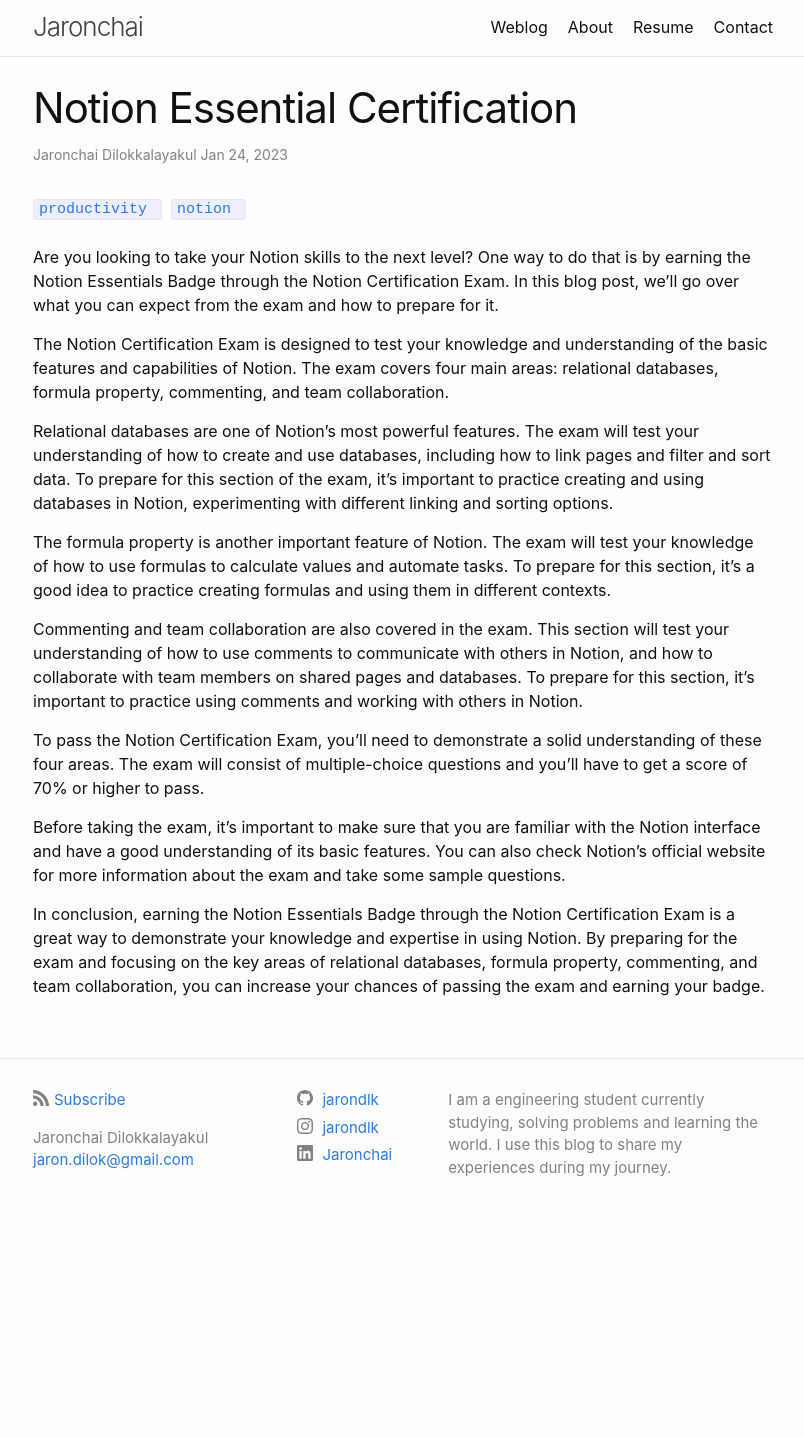
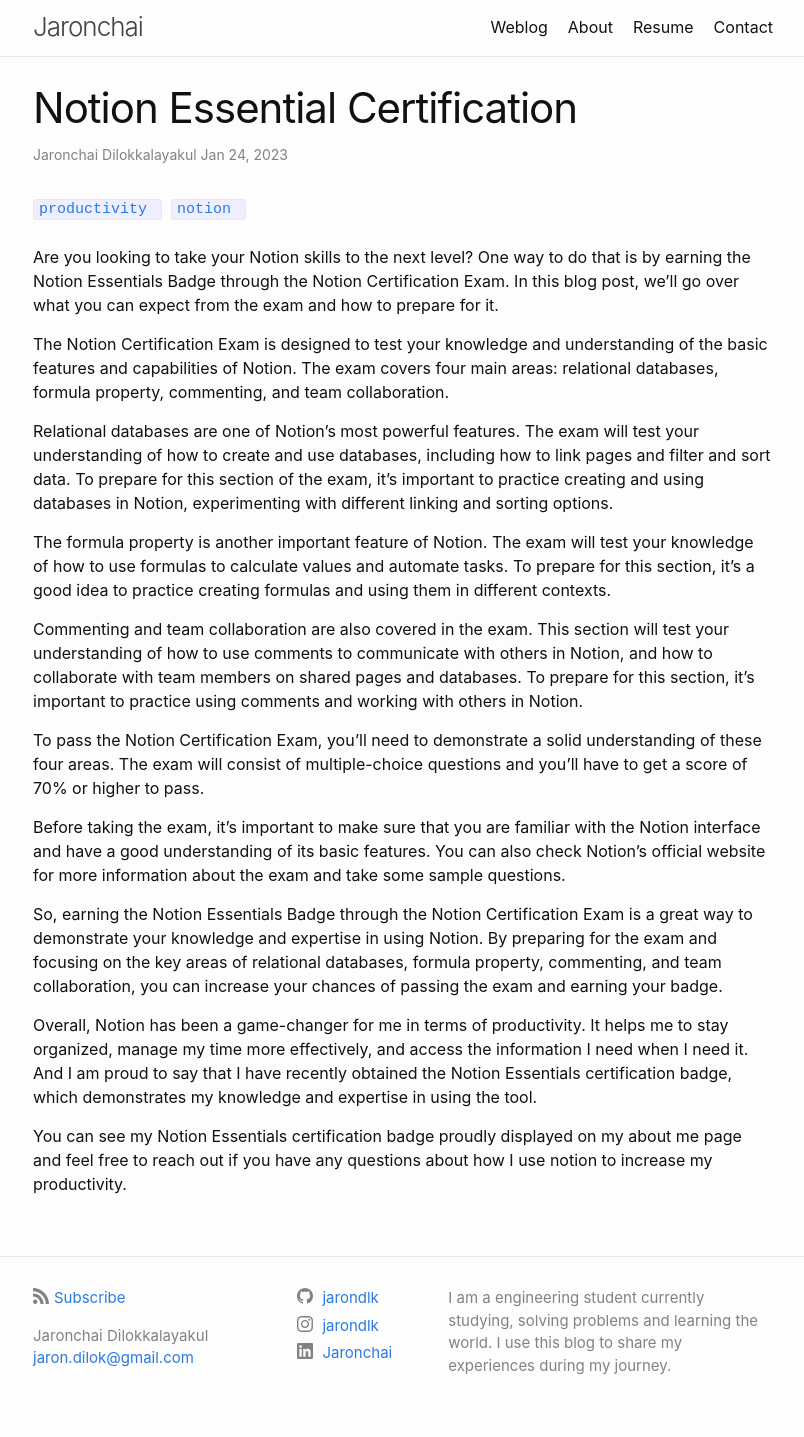
Before and after one commit to jarondlk/jaronchai-blog, a Jekyll site: the page built from _posts/2023-01-25-notion-essential.markdown, in a window 1280 px wide. Shown: the whole page, without its empty margins (237-1041 px from the left). Built offline with Jekyll 4.4.1, drawn with Linux system fonts in a browser that asks for light colours; a script that is not in the unit is left out; comment, search, counter and statistics services are not loaded; before the commit the page ends 1239 px from its top, so only the background shows below that.

Commit message:
Update notion badge blog

```diff
--- a/_posts/2023-01-25-notion-essential.markdown
+++ b/_posts/2023-01-25-notion-essential.markdown
@@ -21,6 +21,10 @@
 
 Before taking the exam, it's important to make sure that you are familiar with the Notion interface and have a good understanding of its basic features. You can also check Notion's official website for more information about the exam and take some sample questions.
 
+So, earning the Notion Essentials Badge through the Notion Certification Exam is a great way to demonstrate your knowledge and expertise in using Notion. By preparing for the exam and focusing on the key areas of relational databases, formula property, commenting, and team collaboration, you can increase your chances of passing the exam and earning your badge.
+
 <div data-iframe-width="200" data-iframe-height="270" data-share-badge-id="530aa4de-5333-4439-b8a0-a7b5aced660b" data-share-badge-host="https://www.credly.com"></div><script type="text/javascript" async src="//cdn.credly.com/assets/utilities/embed.js"></script>
 
-In conclusion, earning the Notion Essentials Badge through the Notion Certification Exam is a great way to demonstrate your knowledge and expertise in using Notion. By preparing for the exam and focusing on the key areas of relational databases, formula property, commenting, and team collaboration, you can increase your chances of passing the exam and earning your badge.
+Overall, Notion has been a game-changer for me in terms of productivity. It helps me to stay organized, manage my time more effectively, and access the information I need when I need it. And I am proud to say that I have recently obtained the Notion Essentials certification badge, which demonstrates my knowledge and expertise in using the tool.
+
+You can see my Notion Essentials certification badge proudly displayed on my about me page and feel free to reach out if you have any questions about how I use notion to increase my productivity.
```
